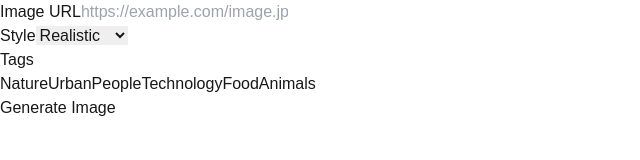
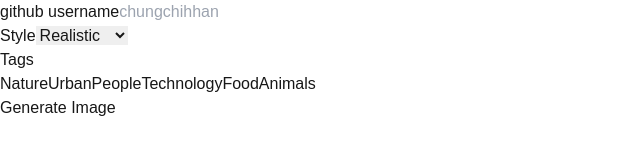
Before and after one commit to chungchihhan/github-profile-generator, a Next.js app: page / in a window 1280 px wide. Shown: the top 160 px of the page, without its empty margins (0-640 px from the left). Built offline with nearby package versions, Linux system fonts and the light colour scheme.

Commit message:
feat: extract repos details from github repos

```diff
--- a/src/app/page.tsx
+++ b/src/app/page.tsx
@@ -2,7 +2,7 @@ import ImageGenerator from "@/components/ImageGenerator";
 
 export default function Home() {
   return (
-    <main className="min-h-screen bg-gray-100 py-8">
+    <main className="min-h-screen bg-gradient-to-bl from-neutral-900 to-neutral-400">
       <ImageGenerator />
     </main>
   );
--- a/src/components/ImageGenerator.tsx
+++ b/src/components/ImageGenerator.tsx
@@ -5,10 +5,58 @@ import SubmitForm from "@/components/SubmitForm";
 
 export default function ImageGenerator() {
   const [imageUrl, setImageUrl] = useState<string | null>(null);
+  const [repos, setRepos] = useState<string[]>([]);
 
-  const handleSubmit = (url: string, style: string, tags: string[]) => {
+  const fetchRepos = async (username: string) => {
+    try {
+      const response = await fetch(
+        `https://api.github.com/users/${username}/repos`
+      );
+
+      if (!response.ok) {
+        throw new Error(`GitHub API error: ${response.status}`);
+      }
+
+      const data = await response.json();
+
+      // Ensure data is an array before mapping
+      if (Array.isArray(data)) {
+        const repoDetails = data.map(
+          (repo: {
+            name: string;
+            description: string | null;
+            language: string | null;
+          }) => {
+            // Fallback to "No description" if description is null
+            const description = repo.description
+              ? repo.description
+              : "No description";
+
+            const language = repo.language
+              ? repo.language
+              : "No language specified";
+
+            return `${repo.name} - ${description} - ${language}`;
+          }
+        );
+
+        setRepos(repoDetails);
+        console.log("Repositories:", repoDetails);
+      } else {
+        console.error("Unexpected API response format", data);
+        setRepos([]);
+      }
+    } catch (error) {
+      console.error("Error fetching repos:", error);
+      setRepos([]);
+    }
+  };
+
+  const handleSubmit = (username: string, style: string, tags: string[]) => {
     // Here you would typically make an API call to generate the image
     // For this example, we'll just set a placeholder image
+    fetchRepos(username);
+
     setImageUrl(`https://picsum.photos/800/600?random=${Math.random()}`);
   };
 
--- a/src/components/SubmitForm.tsx
+++ b/src/components/SubmitForm.tsx
@@ -16,13 +16,13 @@ const availableTags = [
 ];
 
 export default function SubmitForm({ onSubmit }: FormProps) {
-  const [url, setUrl] = useState("");
+  const [username, setUsername] = useState("");
   const [style, setStyle] = useState(styles[0]);
   const [selectedTags, setSelectedTags] = useState<string[]>([]);
 
   const handleSubmit = (e: React.FormEvent) => {
     e.preventDefault();
-    onSubmit(url, style, selectedTags);
+    onSubmit(username, style, selectedTags);
   };
 
   const toggleTag = (tag: string) => {
@@ -35,19 +35,19 @@ export default function SubmitForm({ onSubmit }: FormProps) {
     <form onSubmit={handleSubmit} className="space-y-4">
       <div>
         <label
-          htmlFor="url"
+          htmlFor="username"
           className="block text-sm font-medium text-gray-700"
         >
-          Image URL
+          github username
         </label>
         <input
-          type="url"
-          id="url"
-          value={url}
-          onChange={(e) => setUrl(e.target.value)}
+          type="username"
+          id="username"
+          value={username}
+          onChange={(e) => setUsername(e.target.value)}
           required
           className="mt-1 block w-full rounded-md border-gray-300 shadow-sm focus:border-indigo-300 focus:ring focus:ring-indigo-200 focus:ring-opacity-50"
-          placeholder="https://example.com/image.jpg"
+          placeholder="chungchihhan"
         />
       </div>
       <div>
```
